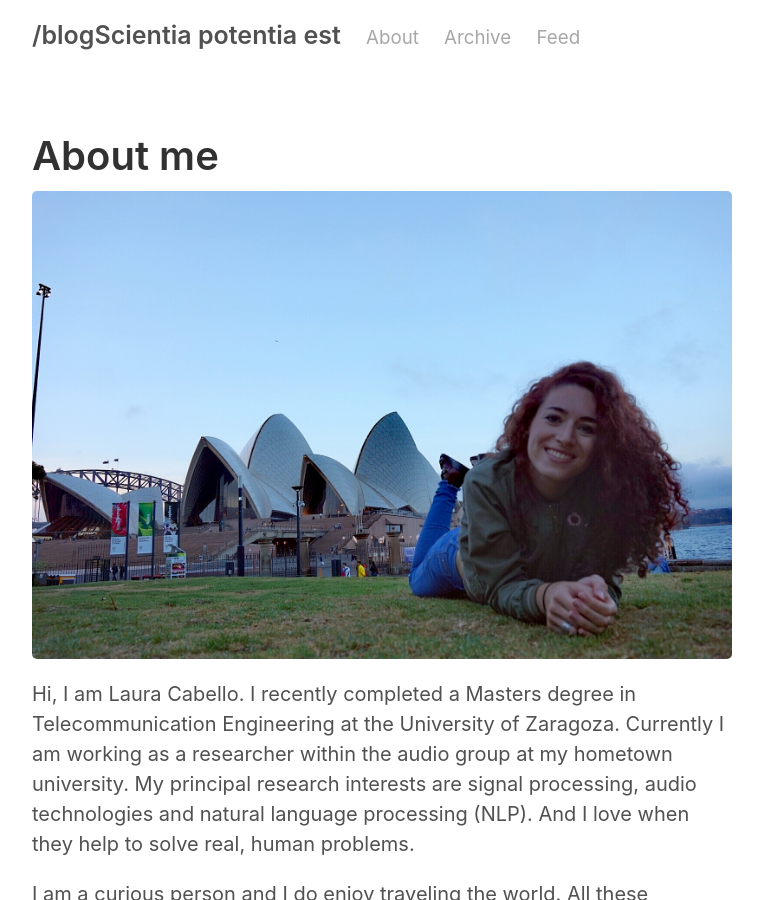
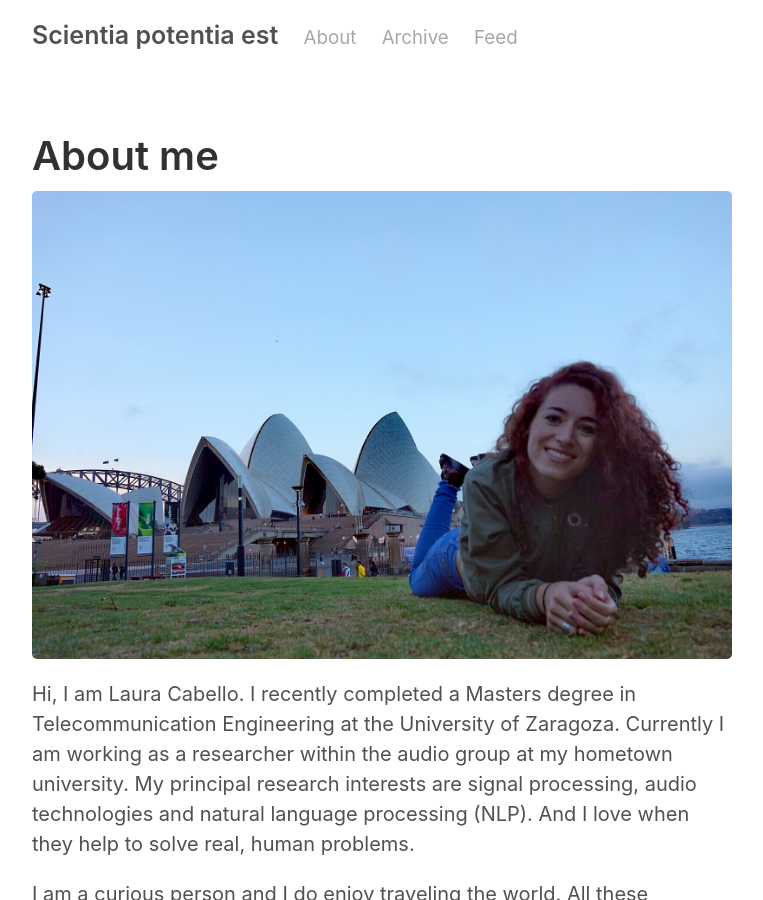
Before and after one commit to lautel/lautel.github.io, a Jekyll site: the page built from index.html, in a window 1280 px wide and 900 px high. Shown: the whole window, without its empty margins (258-1021 px from the left). Built offline with Jekyll 4.4.1, drawn with Linux system fonts in a browser that asks for light colours; the list of posts is cut into pages by our own code.

```diff
--- a/_layouts/default.html
+++ b/_layouts/default.html
@@ -9,7 +9,7 @@
       <header class="masthead">
 
          <h3 class="masthead-title">
-          <a href="/" title="Home">{{ site.baseurl }}{{ site.title }}</a>
+          <a href="{{ site.baseurl }}/" title="Home">{{ site.title }}</a>
           {% for page in site.pages_list %}
               &nbsp;&nbsp;&nbsp;<small><a href="{{ page[1]  }}">{{ page[0] }}</a></small>
           {% endfor %}
```
